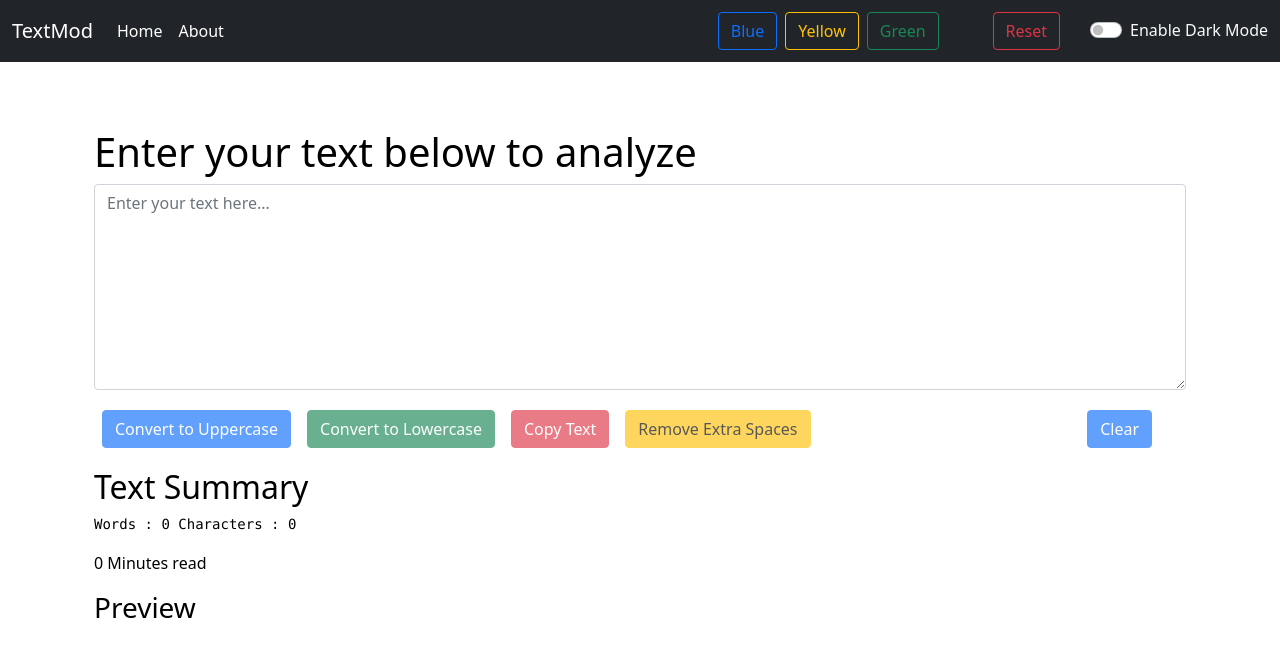
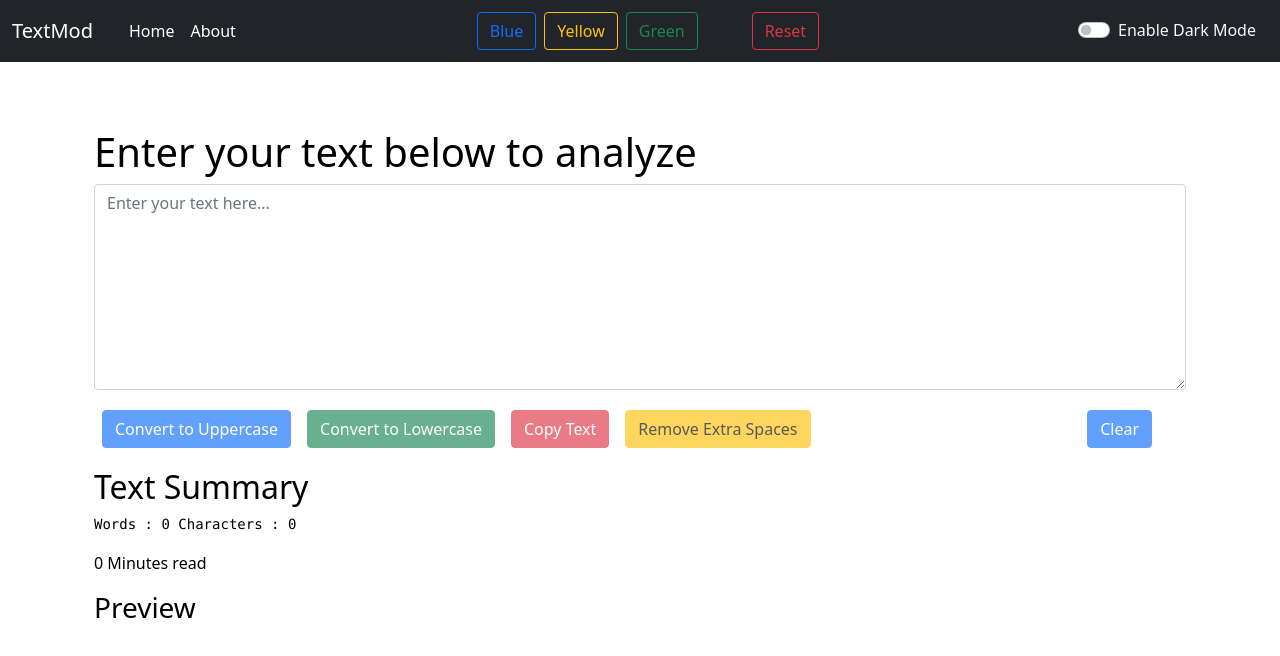
Before and after one commit to KC1919/ReactWork, a React (Create React App) app: page / in a window 1280 px wide. Shown: the top 656 px of the page. Built offline with nearby package versions, Linux system fonts and the light colour scheme.

Commit message:
updated background color change

```diff
--- a/src/components/Navbar.js
+++ b/src/components/Navbar.js
@@ -3,7 +3,6 @@ import PropTypes from "prop-types";
 // import {Link} from "react-router-dom";
 
 export default function Navbar(props) {
-
   if (props.mode === "blue") {
     document.body.style.backgroundColor = "powderBlue";
     document.body.style.color = "black";
@@ -24,8 +23,6 @@ export default function Navbar(props) {
     }
   }
 
-
-
   return (
     <div className="App">
       <nav className={`navbar navbar-expand-lg navbar-dark bg-dark`}>
@@ -34,7 +31,9 @@ export default function Navbar(props) {
             {props.title}
           </a>
 
-          <div className="collapse navbar-collapse" id="navbarSupportedContent">
+          <div style={{justifyContent:"space-between"}}  className="d-flex container-fluid collapse navbar-collapse" id="navbarSupportedContent">
+
+            <div>
               <ul className="navbar-nav me-auto mb-2 mb-lg-0">
                 <li className="nav-item">
                   <a className="nav-link active" aria-current="page" href="#">
@@ -48,8 +47,11 @@ export default function Navbar(props) {
                   </a>
                 </li>
               </ul>
+            </div>
+
 
               <div className="d-flex">
+
                 <div style={{ cursor: "pointer" }}>
                   <button
                     id="blue"
@@ -62,6 +64,7 @@ export default function Navbar(props) {
                     Blue
                   </button>
                 </div>
+
                 <div style={{ cursor: "pointer" }}>
                   <button
                     id="yellow"
@@ -109,7 +112,9 @@ export default function Navbar(props) {
                   className="form-check-input"
                   type="checkbox"
                   id="toggleBtn"
-                onClick={()=>{props.toggleState(null)}}
+                  onClick={() => {
+                    props.toggleState(null);
+                  }}
                   value="NO"
                 />
                 <label
@@ -121,6 +126,7 @@ export default function Navbar(props) {
                     : "Enable Dark Mode"}
                 </label>
               </div>
+
             </div>
           </div>
       </nav>
```
Lines whose indentation alone changed are shown as unchanged.
